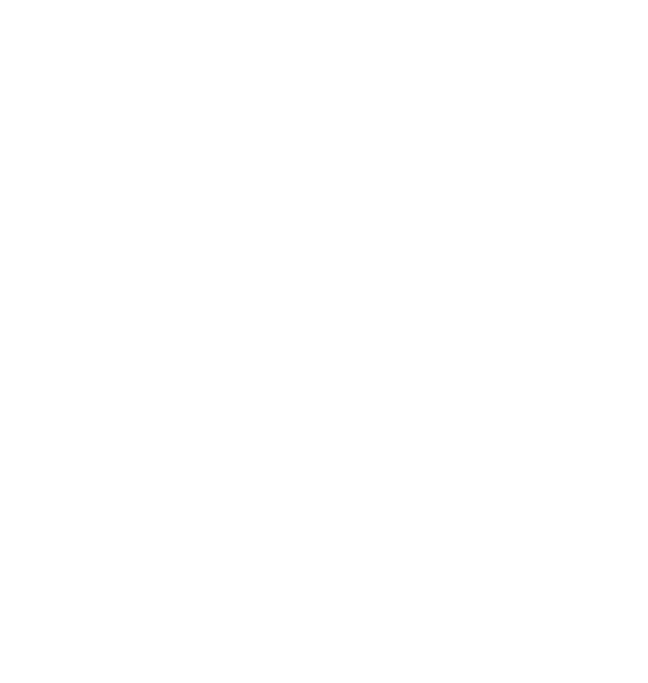
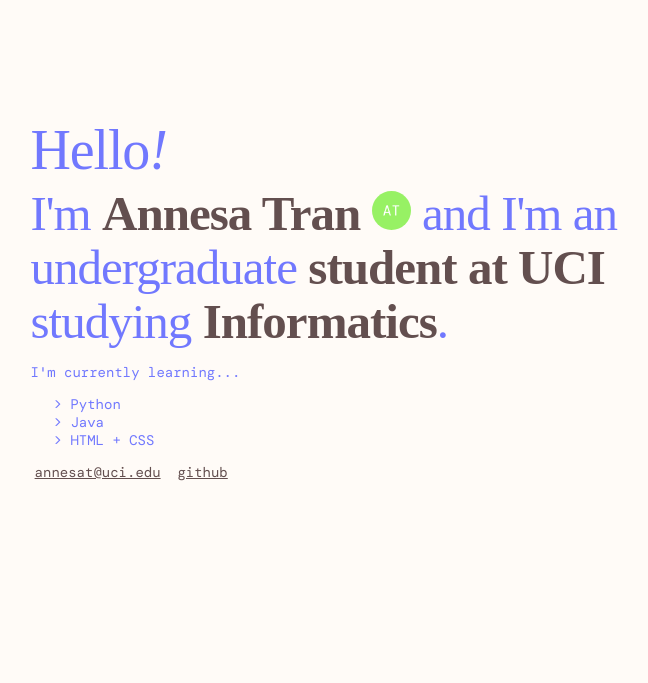
Before and after one commit to annesatran/annesatran.github.io, a plain HTML site: page index.html in a window 1280 px wide. Shown: the whole page, without its empty margins (262-910 px from the left). Drawn offline with nearby package versions, Linux system fonts and the light colour scheme; a web font is replaced by a local one.

Commit message:
Added basic information

```diff
--- a/index.html
+++ b/index.html
@@ -1,2 +1,31 @@
 <html>
+
+    <head>
+        <title>Annesa Tran</title>
+        <link rel="icon" type="image/x-icon" href="images/pfp.png">
+        <meta charset="utf-8">
+
+        <link rel="stylesheet" href="style.css">
+        <link rel="stylesheet" href="https://use.typekit.net/ctq6yur.css">
+        <link rel="preconnect" href="https://fonts.googleapis.com">
+        <link rel="preconnect" href="https://fonts.gstatic.com" crossorigin>
+        <link href="https://fonts.googleapis.com/css2?family=DM+Mono:ital,wght@0,300;0,400;0,500;1,300;1,400;1,500&display=swap" rel="stylesheet">
+    </head>
+
+    <body>
+        <div class="main">
+            <h1>Hello<i>!</i></h1>
+            <h2>I'm <strong>Annesa Tran</strong> <img src="images/pfp.png" id="pfp" alt="pfp alt text"> and I'm an undergraduate <strong>student at UCI</strong> studying <strong>Informatics</strong>.</h2>
+            <p>I'm currently learning...</p>
+            <ul>
+                <li>Python</li>
+                <li>Java</li>
+                <li>HTML + CSS</li>
+            </ul>
+            <div class="links">
+                <a href="mailto:annesat@uci.edu" target="_blank">annesat@uci.edu</a>
+                <a href="https://github.com/annesatran" target="_blank">github</a>
+            </div>
+        </div>
+    </body>
 </html>
--- /dev/null
+++ b/style.css
@@ -0,0 +1,62 @@
+body {
+    background-color: #fffbf7;
+    font-family: 'DM Mono', 'consolas', 'monospace';
+    font-size: 14px;
+    color: #7178fe
+}
+
+#pfp {
+    display: inline;
+    height: 0.8em;
+    border-radius: 100px
+}
+
+.main {
+    width: 55%;
+    margin:15vh auto
+}
+
+.links {
+    display: inline
+}
+
+a {
+    color: #634f4f;
+    padding: 0.3em
+}
+
+a:hover {
+    background-color: #7178fe;
+    color: #fff;
+    text-decoration: none
+
+}
+
+h1, h2 {
+    font-family: spirits-soft, serif;
+    font-weight: 300;
+    letter-spacing: -0.02em;
+    line-height: 1.1em;
+    margin: 0.1em auto
+}
+
+h1 {
+    font-size: 4em;
+}
+
+h2 {
+    font-size: 3.5em;
+}
+
+h2 strong {
+    color: #634f4f;
+}
+
+li {
+    list-style-type: '> '
+}
+
+::selection, ::-moz-selection {
+    color: #000;
+    background: #d4fabe;
+  }
```
Also changed, not shown: images/pfp.png (added).
